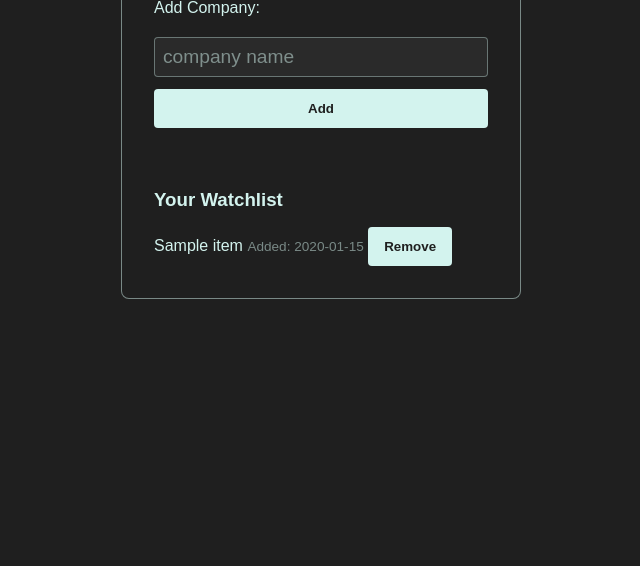
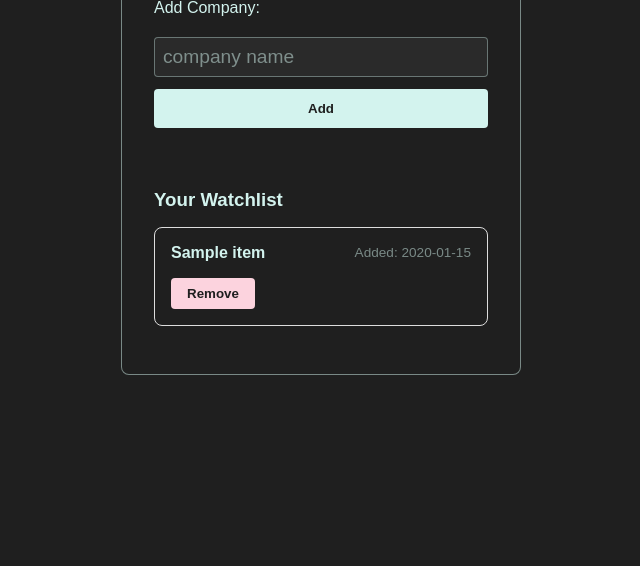
Before and after one commit to siaslas98/AspireLink, a FastAPI app: template app/templates/display_watchlist.html in a window 1280 px wide. Shown: the part 227-793 px from the top of the page, without its empty margins (319-959 px from the left). Run offline with FastAPI, Linux system fonts and the light colour scheme; the template is opened without the code that fills it: most values are stand-ins (such as "Sample title", 1, 10 or a date in 2020).

Commit message:
improve web page layout display  and reroute on deletion from watchlist to watchlist.html

```diff
--- a/app/static/styles/base.css
+++ b/app/static/styles/base.css
@@ -159,14 +159,13 @@ small {
 
 /* for stylzing internship listings */
 .data-list {
-  display: grid;
-  grid-template-columns: repeat(auto-fit, minmax(300px, 1fr));
-  gap: 1rem;
+  display: block;
   list-style: none;
   padding: 0;
 }
 
 .data-list li {
+  margin-bottom: 1rem;
   padding: 1rem;
   border: 1px solid #ddd;
   border-radius: 8px;
@@ -184,3 +183,29 @@ small {
   color: #d3f3eea0;
   text-align: center;
 }
+
+.watchlist-item {
+  display: flex;
+  justify-content: space-between;
+  align-items: center;
+  padding: 1rem;
+  border: 1px solid #ddd;
+  border-radius: 8px;
+  margin-bottom: 1rem;
+  gap: 1rem;
+  flex-wrap: wrap; /* ensures it wraps cleanly on small screens */
+}
+
+.company-name {
+  font-weight: 600;
+}
+
+.remove-btn {
+  background-color: #fcd3de;
+  color: #1f1f1f;
+  padding: 0.5rem 1rem;
+  border: none;
+  border-radius: 4px;
+  font-weight: 600;
+  cursor: pointer;
+}
--- a/app/templates/display_watchlist.html
+++ b/app/templates/display_watchlist.html
@@ -41,6 +41,7 @@
     <button type="submit" class="remove-btn">Remove</button>
   </form>
 </div>
+
 {% endfor %} {% else %}
 <p>No companies in your watchlist yet.</p>
 {% endif %} {% endblock %}
```
Also changed, not shown: app/api.py (+12 -11 lines).
